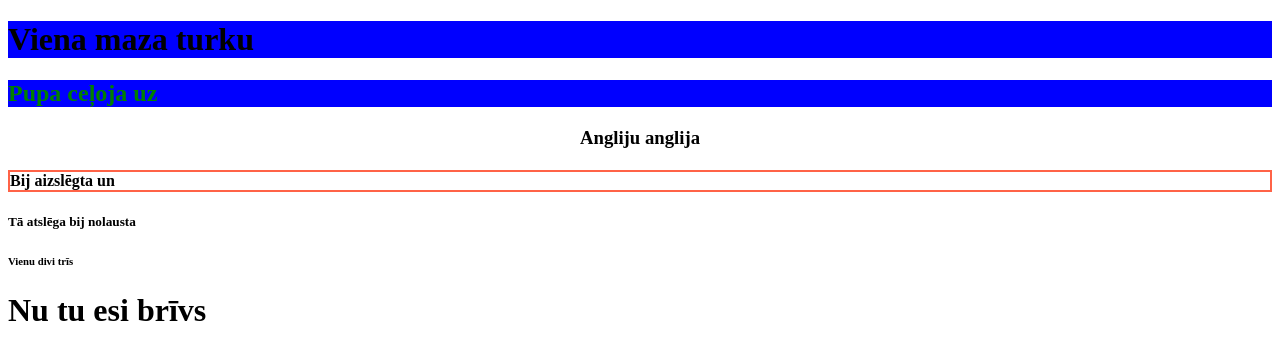
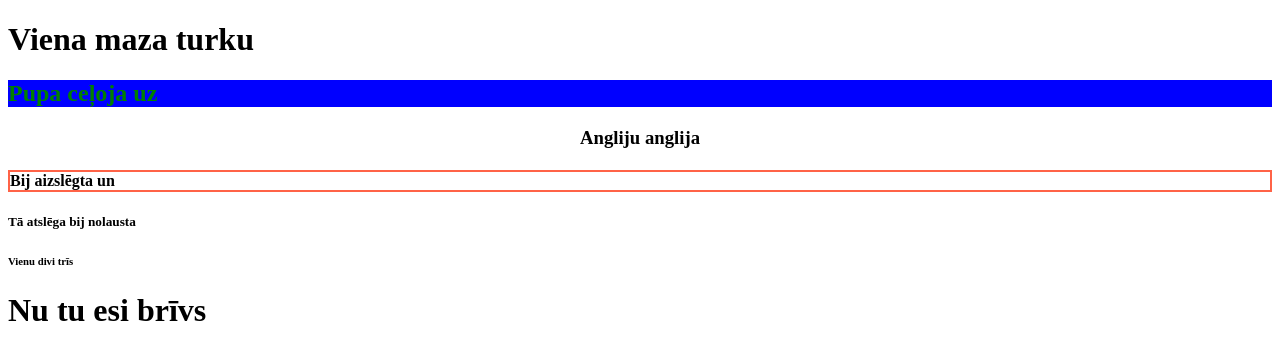
Before and after one commit to Robertsdatoroim/Webpage_style, a plain HTML site: page index.html in a window 1280 px wide. Drawn offline with Linux system fonts and the light colour scheme.

Commit message:
Update index.html

```diff
--- a/index.html
+++ b/index.html
@@ -6,7 +6,7 @@
 
 <body>
 
-<h1 style="background-color:blue;">Viena maza turku</h1>
+<h1>Viena maza turku</h1>
 <h2 style="color:green;background-color:blue;">Pupa ceļoja uz</h2>
 <h3 style="text-align:center;">Angliju anglija</h3>
 <h4 style="border:2px solid Tomato;">Bij aizslēgta un</h4>
```
